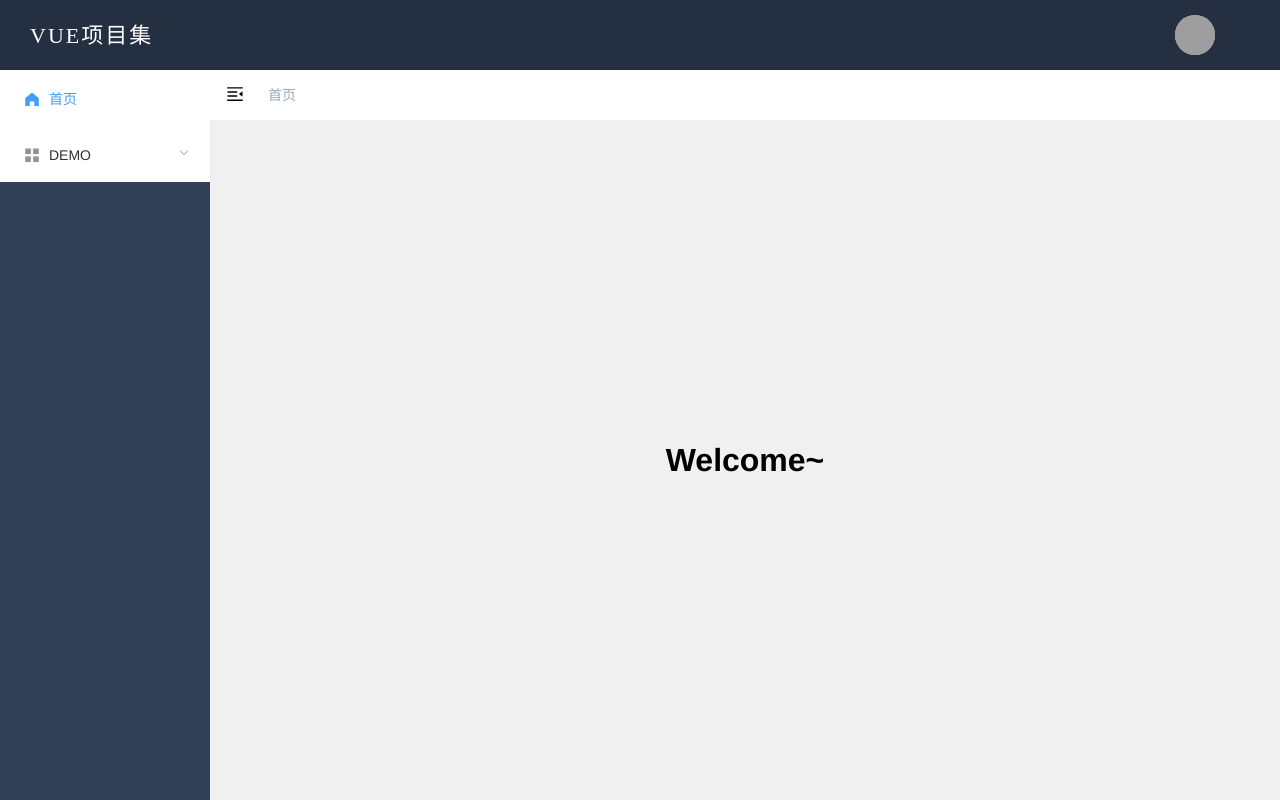
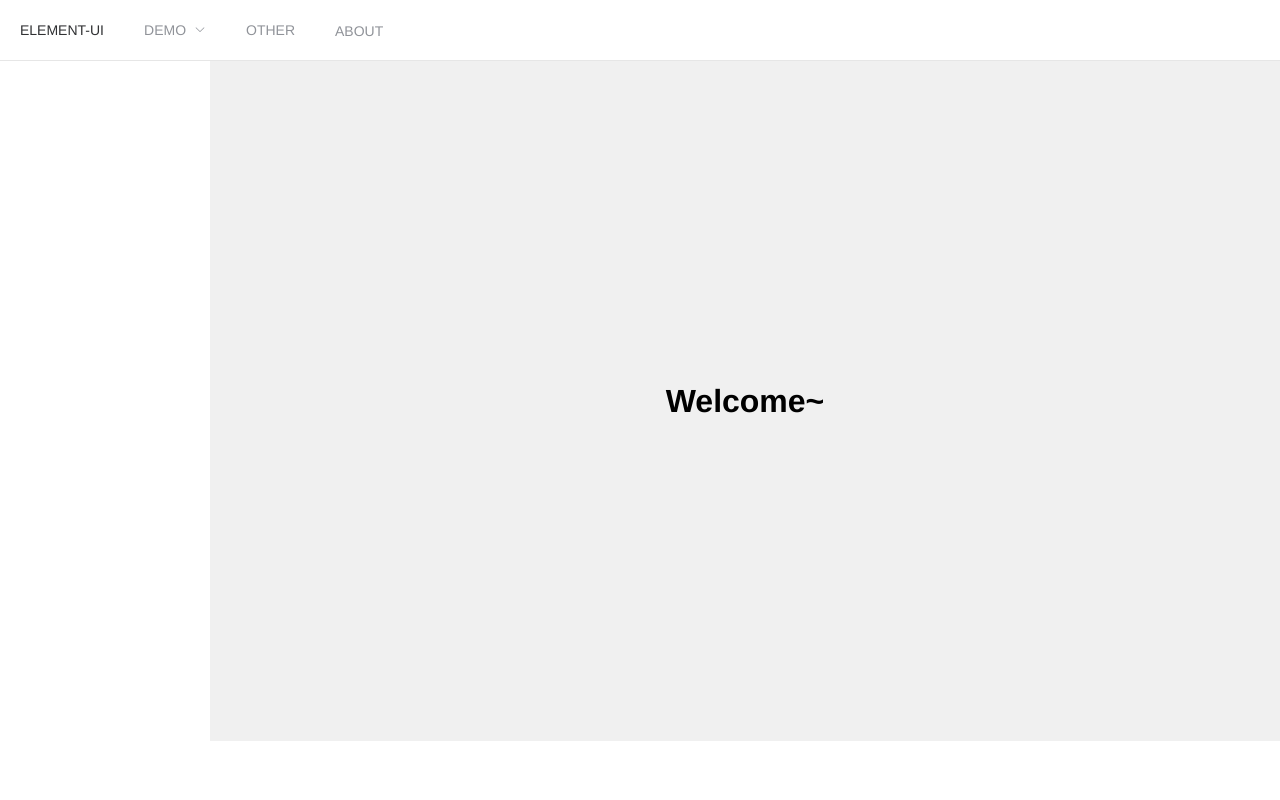
Before and after one commit to snail-lu/portfolio-vue, a Vue app: page /#/home in a window 1280 px wide. Built offline with nearby package versions, Linux system fonts and the light colour scheme; grey boxes are pictures that could not be loaded.

Commit message:
layout组件调整

```diff
--- a/src/layout/index.vue
+++ b/src/layout/index.vue
@@ -1,7 +1,7 @@
 <template>
 	<div :class="classObj" class="app-wrapper">
 		<div v-if="device === 'mobile' && sidebar.opened" class="drawer-bg" @click="handleClickOutside" />
-		<div class="header">
+		<!-- <div class="header">
 			<span class="title">VUE项目集</span>
 			<div class="option">
 				<el-dropdown @command="handleCommand">
@@ -16,13 +16,14 @@
 					</el-dropdown-menu>
 				</el-dropdown>
 			</div>
-		</div>
+		</div> -->
+		<topbar />
 		<div class="main">
-			<sidebar class="sidebar-container" />
+			<!-- <sidebar class="sidebar-container" /> -->
 			<div class="main-container">
-				<div :class="{ 'fixed-header': fixedHeader }">
+				<!-- <div :class="{ 'fixed-header': fixedHeader }">
 					<navbar />
-				</div>
+				</div> -->
 				<app-main />
 			</div>
 		</div>
@@ -30,7 +31,7 @@
 </template>
 
 <script>
-import { Navbar, Sidebar, AppMain } from './components'
+import { Navbar, Sidebar, AppMain, Topbar } from './components'
 import ResizeMixin from './mixin/ResizeHandler'
 import { logout } from '@/api/system'
 
@@ -44,7 +45,8 @@ export default {
 	components: {
 		Navbar,
 		Sidebar,
-		AppMain
+		AppMain,
+		Topbar
 	},
 	mixins: [ResizeMixin],
 	computed: {
```
